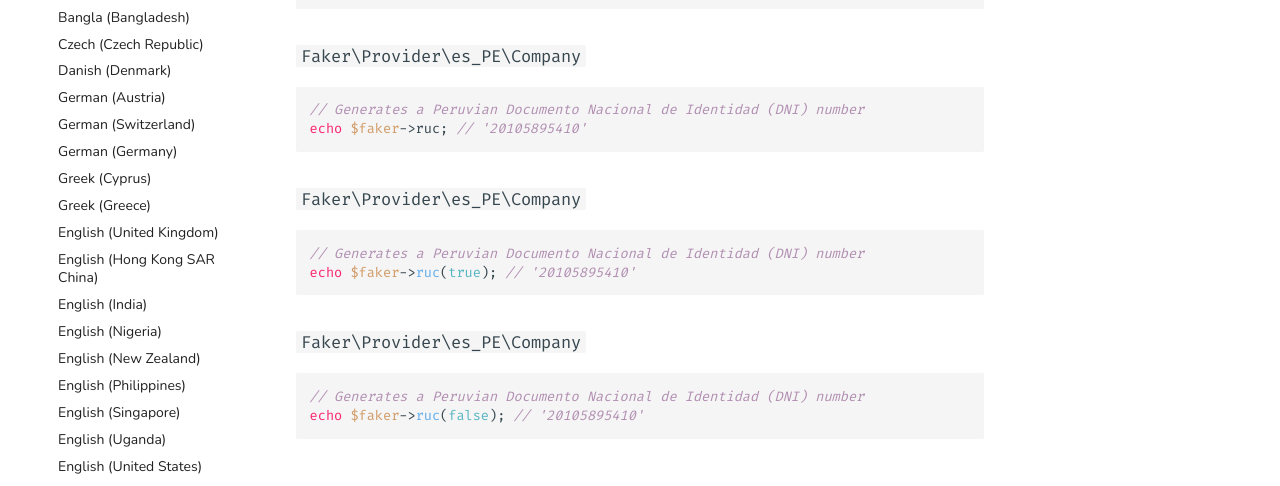
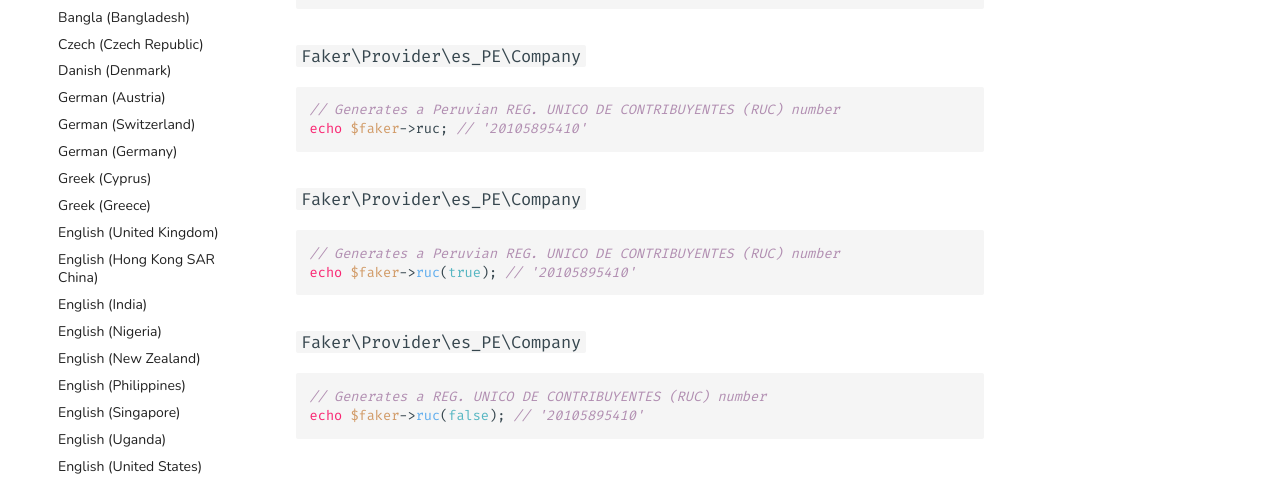
Before and after one commit to FakerPHP/fakerphp.github.io, an MkDocs documentation site: the page built from docs/locales/es_PE.md, in a window 1280 px wide. Shown: the part 282-768 px from the top of the page. Built offline with MkDocs 1.6.1 and Material for MkDocs 9.7.7, drawn with Linux system fonts in a browser that asks for light colours; nearby versions of some CDN libraries; comment, search, counter and statistics services are not loaded.

Commit message:
fix name

````diff
--- a/docs/locales/es_PE.md
+++ b/docs/locales/es_PE.md
@@ -10,20 +10,20 @@
 ### `Faker\Provider\es_PE\Company`
 
 ```php
-// Generates a Peruvian Documento Nacional de Identidad (DNI) number
+// Generates a Peruvian REG. UNICO DE CONTRIBUYENTES (RUC) number
 echo $faker->ruc; // '20105895410'
 ```
 
 ### `Faker\Provider\es_PE\Company`
 
 ```php
-// Generates a Peruvian Documento Nacional de Identidad (DNI) number
+// Generates a Peruvian REG. UNICO DE CONTRIBUYENTES (RUC) number
 echo $faker->ruc(true); // '20105895410'
 ```
 
 ### `Faker\Provider\es_PE\Company`
 
 ```php
-// Generates a Peruvian Documento Nacional de Identidad (DNI) number
+// Generates a REG. UNICO DE CONTRIBUYENTES (RUC) number
 echo $faker->ruc(false); // '20105895410'
 ```
````
